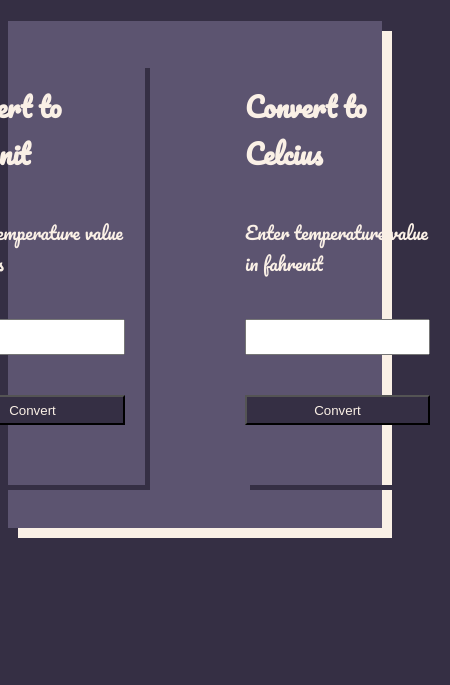
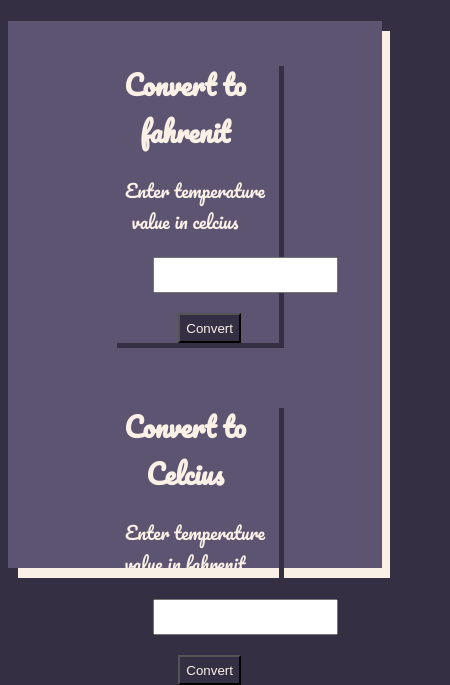
Before and after one commit to vishvender25/temperature-convertor, a plain HTML site: page index.html in a window 390 px wide. Shown: the part 216-901 px from the top of the page, 450 px wide, since content can reach past the window. Before the commit the page ends 844 px from the top, so only its background shows below. Drawn offline with Linux system fonts and the light colour scheme.

Commit message:
Update style.css

```diff
--- a/style.css
+++ b/style.css
@@ -47,3 +47,29 @@ body{
     font-size: large;
     font-family: 'Pacifico', cursive;
 }
+@media screen and (max-width: 992px) {
+   .big-container{
+    display: block;
+    margin: auto;
+    padding: 20px;
+    margin
+   }
+   .container1, .container2{
+    display: block;
+    margin: auto;
+    width: 50%;
+    text-align: center;
+   }
+    button, input{
+    display: block;
+    margin-top: 20px;
+    margin-bottom: 20px;
+    margin-left: 25%;
+   }
+   button{
+    margin-left: 40%;
+   }
+   .container2{
+    margin-top: 60px;
+   }
+}
```
